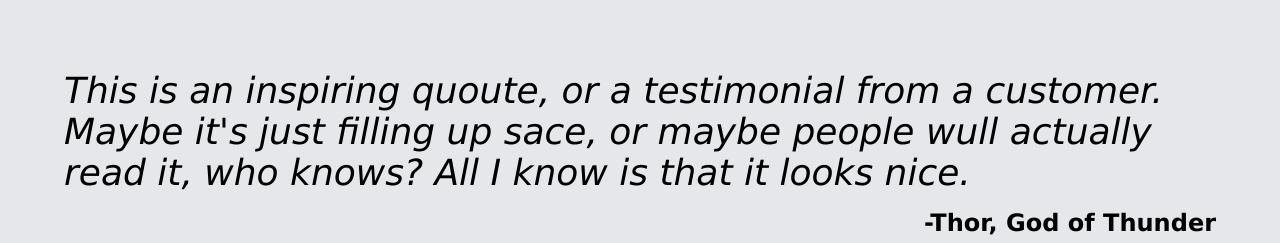
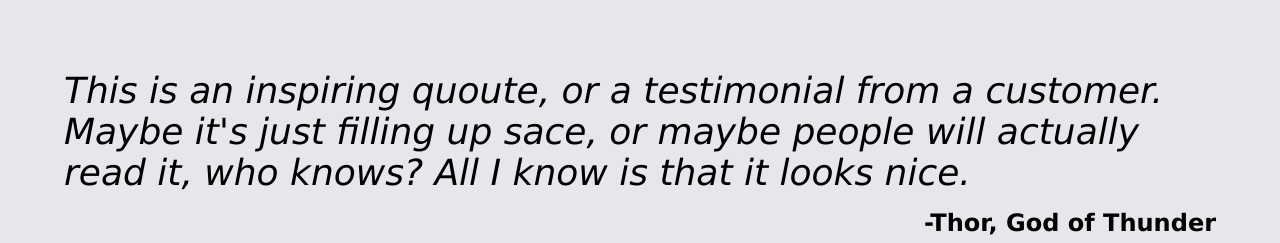
Before and after one commit to fullstack-dan/landing-page-project, a plain HTML site: page index.html in a window 1280 px wide. Shown: the part 1228-1471 px from the top of the page. Drawn offline with Linux system fonts and the light colour scheme.

Commit message:
progress

```diff
--- a/index.html
+++ b/index.html
@@ -46,7 +46,7 @@
         </div>
     </div>
     <div class="quoteSec">
-        <div class="quoteText" style="font-size: 36px; font-weight: lighter; font-style: italic;">This is an inspiring quoute, or a testimonial from a customer. Maybe it's just filling up sace, or maybe people wull actually read it, who knows? All I know is that it looks nice.</div>
+        <div class="quoteText" style="font-size: 36px; font-weight: lighter; font-style: italic;">This is an inspiring quoute, or a testimonial from a customer. Maybe it's just filling up sace, or maybe people will actually read it, who knows? All I know is that it looks nice.</div>
         <div class="quoteAuthor" style="text-align: right; font-weight: bold; font-size:x-large;">-Thor, God of Thunder</div>
     </div>
     <div class="sec4">
```
